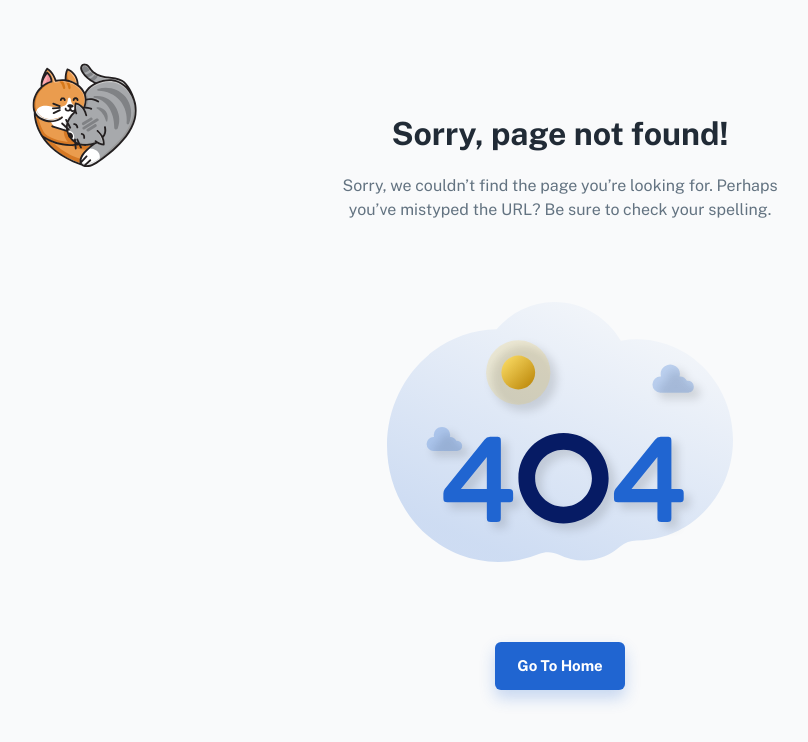
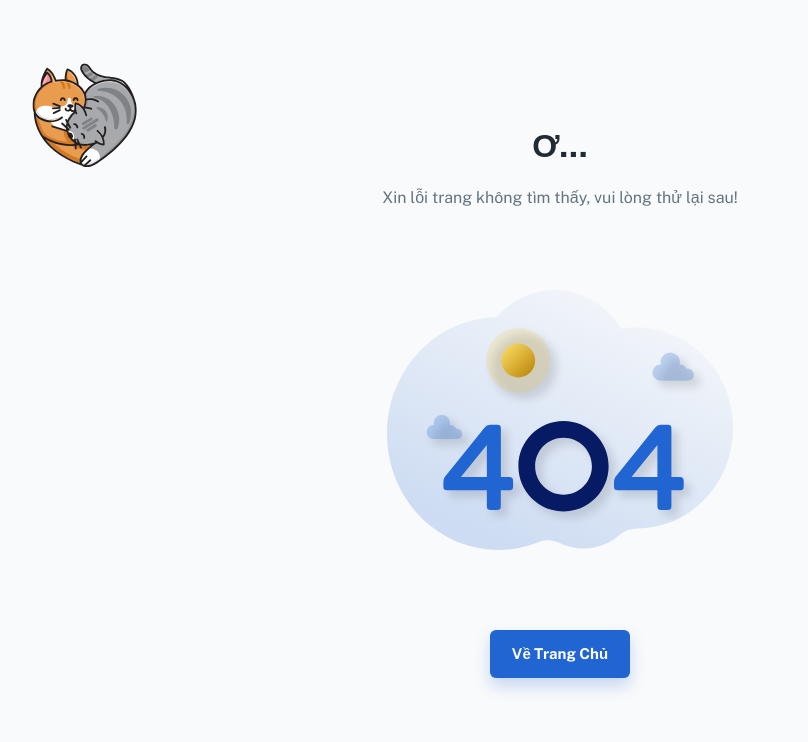
Before and after one commit to hoang-tan-24/PetAdmin, a React (Create React App) app: page /404 in a window 1280 px wide. Before the commit this address had no page. Shown: the top 742 px of the page, without its empty margins (80-888 px from the left). Built offline with nearby package versions, Linux system fonts and the light colour scheme; a web font is replaced by a local one.

Commit message:
fix vnese

```diff
--- a/src/pages/Page404.js
+++ b/src/pages/Page404.js
@@ -22,18 +22,17 @@ export default function Page404() {
   return (
     <>
       <Helmet>
-        <title> 404 Page Not Found</title>
+        <title> 404</title>
       </Helmet>
 
       <Container>
         <StyledContent sx={{ textAlign: 'center', alignItems: 'center' }}>
           <Typography variant="h3" paragraph>
-            Sorry, page not found!
+            Ơ...
           </Typography>
 
           <Typography sx={{ color: 'text.secondary' }}>
-            Sorry, we couldn’t find the page you’re looking for. Perhaps you’ve mistyped the URL? Be sure to check your
-            spelling.
+            Xin lỗi trang không tìm thấy, vui lòng thử lại sau!
           </Typography>
 
           <Box
@@ -43,7 +42,7 @@ export default function Page404() {
           />
 
           <Button to="/" size="large" variant="contained" component={RouterLink}>
-            Go to Home
+            Về trang chủ
           </Button>
         </StyledContent>
       </Container>
```
